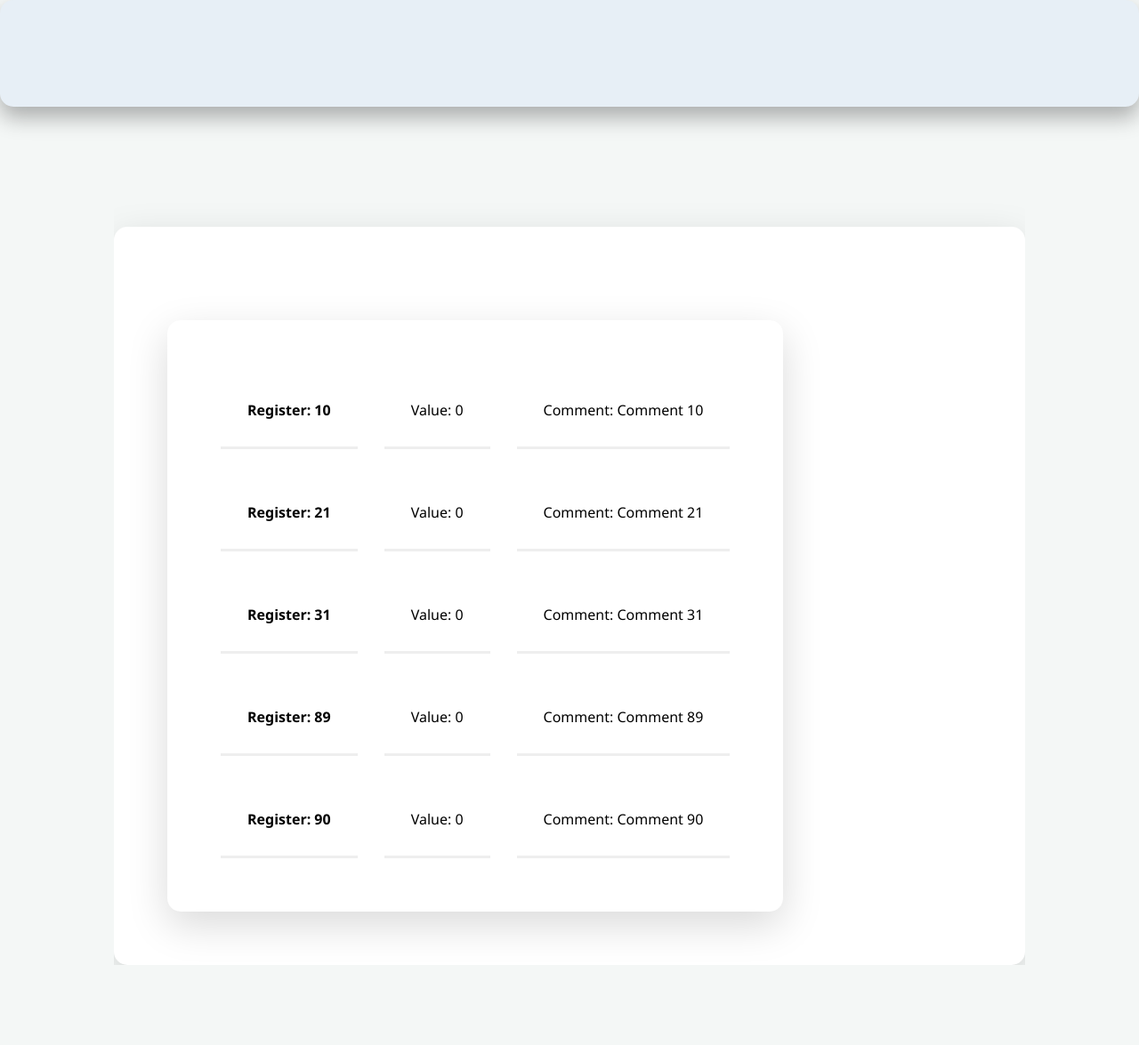
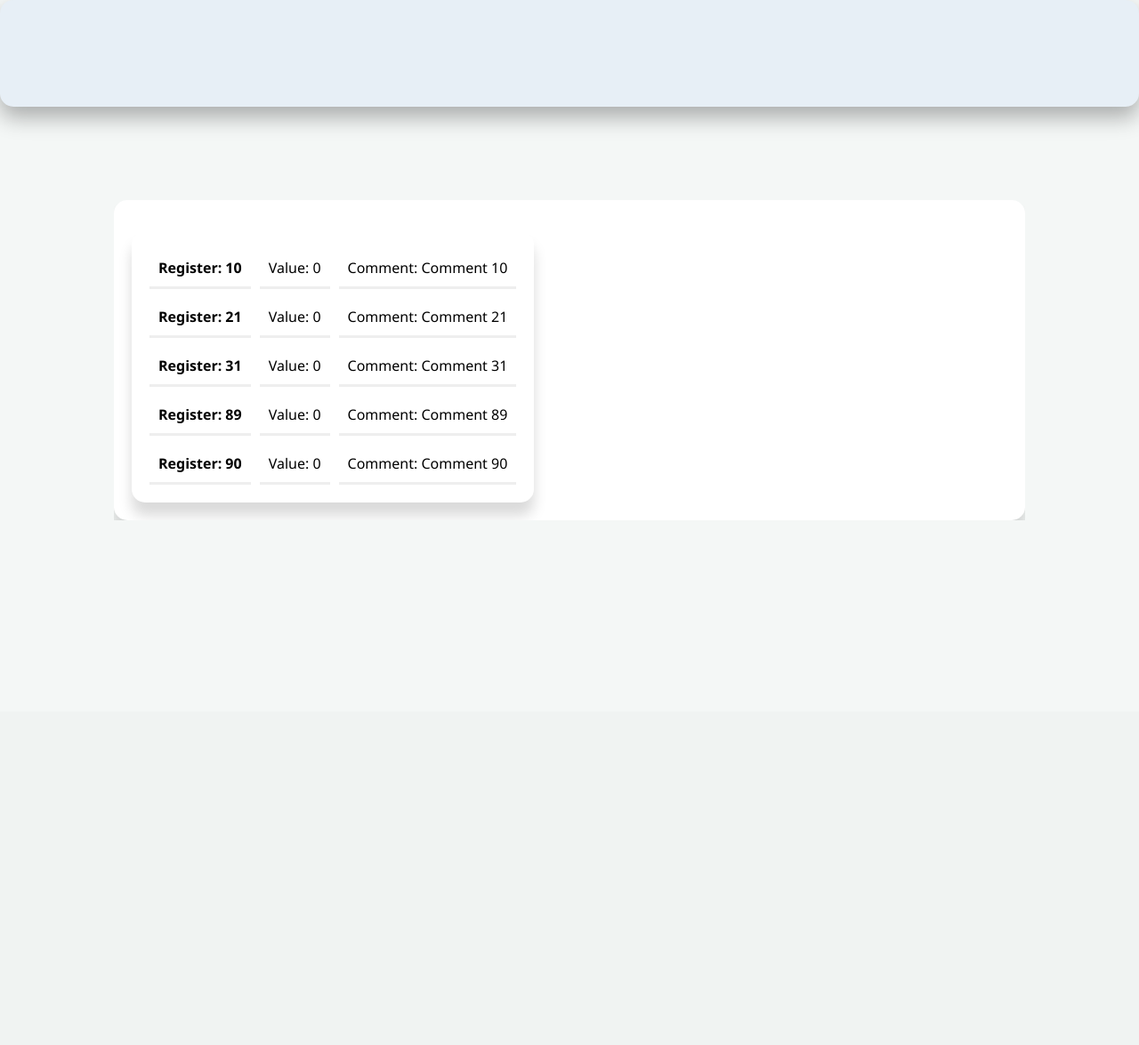
Before and after one commit to rskrobotics/fanuc-hmi, a Flask app: page / in a window 1280 px wide. Shown: the whole page at 89% size. After the commit the page ends 585 px from the top, so only its background shows below. Run offline with Flask 3, Linux system fonts and the light colour scheme; data that the repository does not hold is empty; some libraries are stand-ins or nearby versions.

Commit message:
fix: styling changes

```diff
--- a/app/static/style.css
+++ b/app/static/style.css
@@ -22,13 +22,13 @@ body {
 
 .register-container {
     background: #ffffff;
-    margin-top: 45px; /* Increased from 15px */
-    padding: 60px; /* Increased from 20px */
+    margin-top: 15px; /* Increased from 15px */
+    padding: 20px; /* Increased from 20px */
     border-radius: 15px; /* Increased from 5px */
-    box-shadow: 0 15px 45px rgba(0,0,0,0.15); /* Increased the spread and blur */
+    box-shadow: 0 15px 15px rgba(0,0,0,0.15); /* Increased the spread and blur */
     display: grid;
     grid-template-columns: auto auto 1fr;
-    gap: 30px; /* Increased from 10px */
+    gap: 10px; /* Increased from 10px */
     align-items: center;
 }
 
@@ -39,7 +39,7 @@ body {
 .register-id,
 .register-value,
 .register-comment {
-    padding: 30px; /* Increased from 10px */
+    padding: 10px; /* Increased from 10px */
     border-bottom: 3px solid #eee; /* Increased from 1px and made it solid for visibility */
 }
 
```
